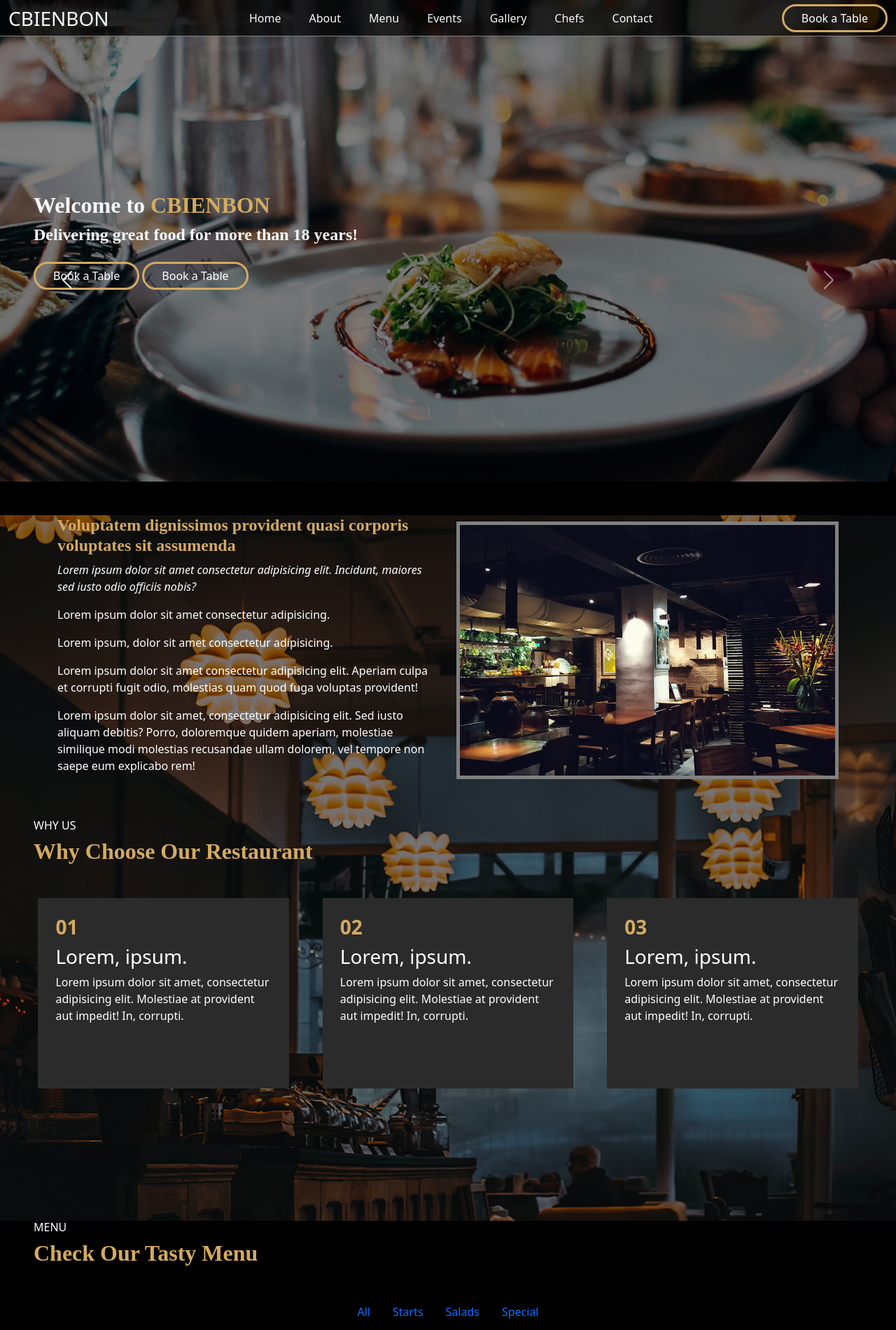
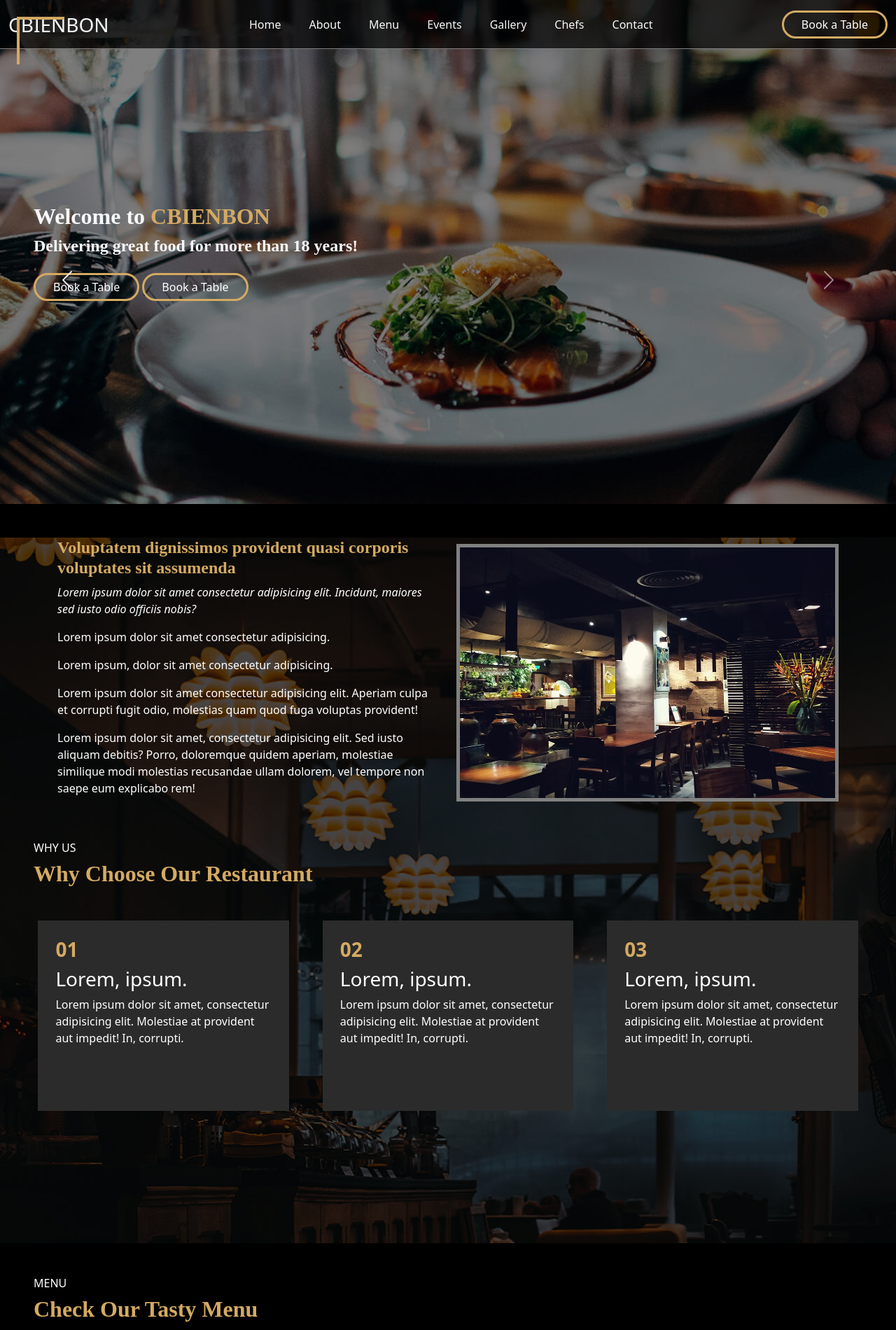
Before and after one commit to GrandeGH/Projet-CBienBon, a website: page index.html in a window 1280 px wide. Shown: the top 1900 px of the page at 70% size. Drawn offline with nearby package versions, Linux system fonts and the light colour scheme.

Commit message:
21: modif random

```diff
--- a/index.html
+++ b/index.html
@@ -94,18 +94,17 @@
     </section>
     <!-- ------------------Menu---------------------------------------------- -->
     <section class="section3" id="Menu">
-        <div class="ms-5">
+        <div class="ms-5 mt-5">
             <h6>MENU</h6>
             <h2>Check Our Tasty Menu</h2>
         </div>
 
-
         <nav class="d-flex justify-content-center">
             <div class="nav" id="nav-tab" role="tablist">
-              <button class="nav-link active" id="nav-all-tab" data-bs-toggle="tab" data-bs-target="#nav-all" type="button" role="tab" aria-controls="nav-all" aria-selected="true">All</button>
-              <button class="nav-link" id="nav-starts-tab" data-bs-toggle="tab" data-bs-target="#nav-starts" type="button" role="tab" aria-controls="nav-starts" aria-selected="false">Starts</button>
-              <button class="nav-link" id="nav-salads-tab" data-bs-toggle="tab" data-bs-target="#nav-salads" type="button" role="tab" aria-controls="nav-salads" aria-selected="false">Salads</button>
-              <button class="nav-link" id="nav-special-tab" data-bs-toggle="tab" data-bs-target="#nav-special" type="button" role="tab" aria-controls="nav-special" aria-selected="false">Special</button>
+              <button class="navmenu nav-link active" id="nav-all-tab" data-bs-toggle="tab" data-bs-target="#nav-all" type="button" role="tab" aria-controls="nav-all" aria-selected="true">All</button>
+              <button class="navmenu nav-link" id="nav-starts-tab" data-bs-toggle="tab" data-bs-target="#nav-starts" type="button" role="tab" aria-controls="nav-starts" aria-selected="false">Starts</button>
+              <button class="navmenu nav-link" id="nav-salads-tab" data-bs-toggle="tab" data-bs-target="#nav-salads" type="button" role="tab" aria-controls="nav-salads" aria-selected="false">Salads</button>
+              <button class="navmenu nav-link" id="nav-special-tab" data-bs-toggle="tab" data-bs-target="#nav-special" type="button" role="tab" aria-controls="nav-special" aria-selected="false">Special</button>
             </div>
           </nav>
           <div class="tab-content" id="nav-tabContent">
@@ -363,9 +362,9 @@
                   <span class="carousel-control-next-icon" aria-hidden="true"></span>
                   <span class="visually-hidden">Next</span>
                 </button>
-              </div>
+        </div>
     <div>
-        <div class="ms-5">
+        <div class="ms-5 mb-5">
             <h6>RESERVATION</h6>
             <h2>Book a Table</h2>
         </div>
@@ -410,7 +409,7 @@
 
    <!-- ------------------Gallery------------------------------------------------------- -->
     <section class="section5" id="Gallery">
-        <div class="ms-5">
+        <div class="ms-5 mb-5">
             <h6>GALLERY</h6>
             <h2>Some photos from Our Restaurant</h2>
         </div>
@@ -471,8 +470,8 @@
             <h6>CONTACT</h6>
             <h2>Contact Us</h2>
         </div>
-        <div>
-            <iframe src="https://www.google.com/maps/embed?pb=!1m14!1m12!1m3!1d2519.2257938900725!2d4.351566061899506!3d50.845502912276125!2m3!1f0!2f0!3f0!3m2!1i1024!2i768!4f13.1!5e0!3m2!1sfr!2sbe!4v1733840150399!5m2!1sfr!2sbe" width="600" height="450" style="border:0;" allowfullscreen="" loading="lazy" referrerpolicy="no-referrer-when-downgrade"></iframe>
+        <div class="cartegoogle">
+            <iframe src="https://www.google.com/maps/embed?pb=!1m14!1m12!1m3!1d2519.2257938900725!2d4.351566061899506!3d50.845502912276125!2m3!1f0!2f0!3f0!3m2!1i1024!2i768!4f13.1!5e0!3m2!1sfr!2sbe!4v1733840150399!5m2!1sfr!2sbe" width="1260px" height="400" style="border:0;" allowfullscreen="" loading="lazy" referrerpolicy="no-referrer-when-downgrade"></iframe>
         </div>
         <div class="d-flex flex-row justify-content-evenly my-5">
             <div>
--- a/src/sass/modules/_style.scss
+++ b/src/sass/modules/_style.scss
@@ -22,7 +22,7 @@ body {
 // -----en tête-------------------------------------------
 header {
     width: 100%;
-    height: 25em;
+    height: auto;
     background-position: center;
     object-fit: cover;
     // background: linear-gradient(rgba(0, 0, 0, 0.5), rgba(0, 0, 0, 0.5));
@@ -31,7 +31,7 @@ header {
 
 nav {
     width: 100%;
-    height: 13%;
+    height: 70px;
     background-color: rgba($color: #000000, $alpha: 0.7) ;
     flex-direction: row;
     display: flex;
@@ -53,7 +53,7 @@ nav {
 
 .section1 {
     height: 100%;
-    height: 43em;
+    height: 45em;
     background-image: url(/public/img/hero-bg.jpg), linear-gradient(rgb(0, 0, 0, 0.5), rgb(0, 0, 0, 0.5));
     background-blend-mode: overlay;
     background-position: center;
@@ -65,13 +65,22 @@ nav {
 .section2 {
     height: 100%;
     height: 63em;
-    background-image: url(/public/img/about-bg.jpg), linear-gradient(rgb(0, 0, 0, 0.5), rgb(0, 0, 0, 0.5));
+    background-image: url(/public/img/about-bg.jpg), linear-gradient(rgb(0, 0, 0, 0.7), rgb(0, 0, 0, 0.7));
     background-blend-mode: overlay;
     background-position: center;
 }
 
 .flèche-haut {
-
+    transition: 0.5;
+    padding: 2rem;
+    z-index: 2;
+    border-left: 0.3rem solid;
+    border-top: 0.3rem solid;
+    width: 2rem;
+    position: absolute;
+    top: 1.5rem;
+    left: 1.5rem;
+    border-color: $jaunebrun;
 }
 
 .flèche-bas {
@@ -110,6 +119,12 @@ nav {
     height: 55em;
 }
 
+.navmenu {
+    font-family: $serif;
+    color: white;
+    font-weight: bold;
+}
+
 .imgmenu {
     width: 70px;
     height: 70px;
@@ -142,42 +157,7 @@ nav {
 .descpriptionmenu {
     font-style: italic;
     color: gray;
-    font-weight: bold;
 }
-
-// test menu --------------------------------------------------------------
-// :root {
-//     --themeBG: #1d1e22;
-//     --themeFont: #efefef;
-//   }
-
-//   .menu {
-//     width: 50%;
-//     margin: 0 auto;
-//     padding: 10px 30px;
-//     color: var(--themeFont);
-//   }
-
-//   .itemWrap {
-//     margin-bottom: 10px;
-//   }
-
-//   .itemNameWrap {
-//     display: flex;
-//     justify-content: space-between;
-//   }
-
-
-//   .itemMiddle {
-//     vertical-align: bottom;
-//     background-image: radial-gradient(var(--themeFont) 1px, var(--themeBG) 0px);
-//     background-size: 8px 8px;
-//     background-repeat: repeat-x;
-//     background-position: left 90%;
-//     flex-grow: 2;
-//   }
-//   -----------------------------------------
-
 
 
 // ----- Events -------------------------------------------
@@ -185,6 +165,9 @@ nav {
 .section4 {
     width: 100%;
     height: 67em;
+    background-image: url(/public/img/events-bg.jpg), linear-gradient(rgb(0, 0, 0, 0.8), rgb(0, 0, 0, 0.8));
+    background-blend-mode: overlay;
+    background-position: center;
 }
 
 .carouselimg {
@@ -243,12 +226,8 @@ nav {
     width: 100%;
 }
 
-.contactpartie1 {
-    width: 30%;
-}
-
-.contactpartie2 {
-    width: 70%;
+.cartegoogle {
+    width: 100px;
 }
 
 .iconecontact {
@@ -273,5 +252,4 @@ nav {
 
 .chevronright {
     color: $jaunebrun;
-
 }
```
Also changed, not shown: public/css/app.css, 1 other file.
